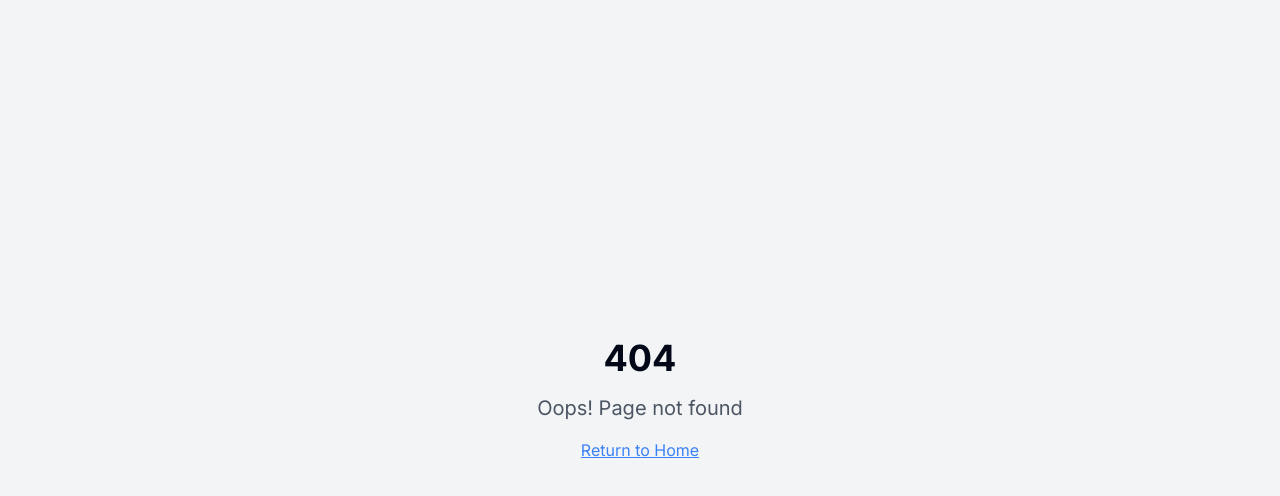
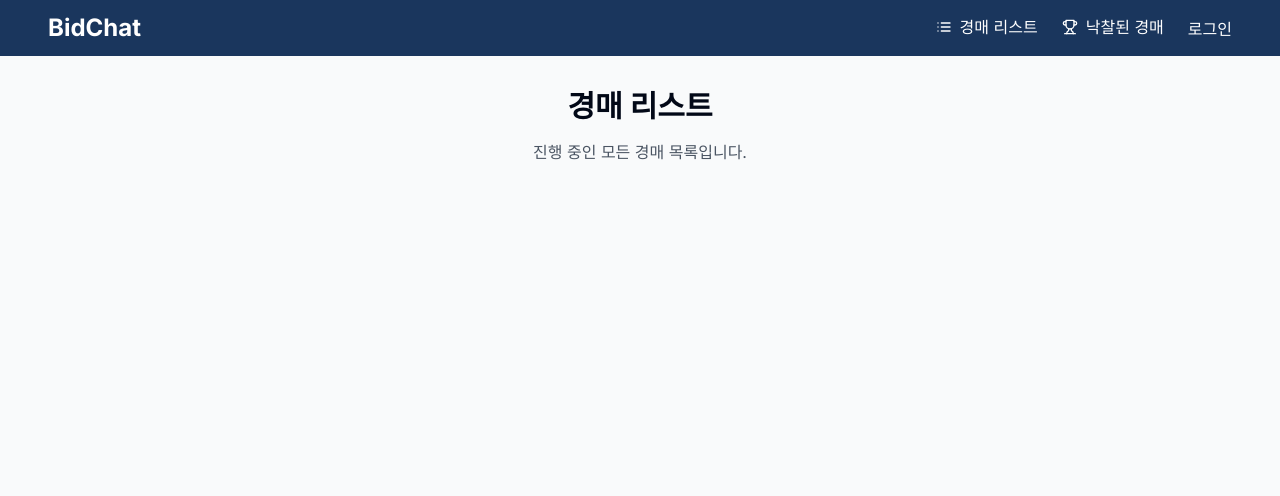
Before and after one commit to rlawjdgkr/bidchat-exchange, a React (Vite) app: page /auctions in a window 1280 px wide. Before the commit this address had no page. Shown: the top 496 px of the page. Built offline with nearby package versions, Linux system fonts and the light colour scheme.

Commit message:
Add links to header
Adds links for auctions and won auctions to the header.

```diff
--- a/src/App.tsx
+++ b/src/App.tsx
@@ -6,6 +6,8 @@ import { QueryClient, QueryClientProvider } from "@tanstack/react-query";
 import { BrowserRouter, Routes, Route } from "react-router-dom";
 import Index from "./pages/Index";
 import NotFound from "./pages/NotFound";
+import Auctions from "./pages/Auctions";
+import WonAuctions from "./pages/WonAuctions";
 
 const queryClient = new QueryClient();
 
@@ -17,6 +19,8 @@ const App = () => (
       <BrowserRouter>
         <Routes>
           <Route path="/" element={<Index />} />
+          <Route path="/auctions" element={<Auctions />} />
+          <Route path="/won-auctions" element={<WonAuctions />} />
           <Route path="*" element={<NotFound />} />
         </Routes>
       </BrowserRouter>
--- a/src/components/Layout.tsx
+++ b/src/components/Layout.tsx
@@ -1,6 +1,7 @@
 
 import React from "react";
 import { Link } from "react-router-dom";
+import { Trophy, List } from "lucide-react";
 
 const Layout = ({ children }: { children: React.ReactNode }) => {
   return (
@@ -10,9 +11,14 @@ const Layout = ({ children }: { children: React.ReactNode }) => {
           <Link to="/" className="text-2xl font-bold">
             BidChat
           </Link>
-          <div className="space-x-4">
-            <Link to="/auctions" className="hover:text-accent">
-              경매
+          <div className="space-x-6">
+            <Link to="/auctions" className="hover:text-accent inline-flex items-center gap-2">
+              <List className="w-4 h-4" />
+              경매 리스트
+            </Link>
+            <Link to="/won-auctions" className="hover:text-accent inline-flex items-center gap-2">
+              <Trophy className="w-4 h-4" />
+              낙찰된 경매
             </Link>
             <Link to="/login" className="hover:text-accent">
               로그인
--- /dev/null
+++ b/src/pages/Auctions.tsx
@@ -0,0 +1,15 @@
+
+import Layout from "@/components/Layout";
+
+const Auctions = () => {
+  return (
+    <Layout>
+      <div className="text-center">
+        <h1 className="text-3xl font-bold mb-4">경매 리스트</h1>
+        <p className="text-gray-600">진행 중인 모든 경매 목록입니다.</p>
+      </div>
+    </Layout>
+  );
+};
+
+export default Auctions;
--- /dev/null
+++ b/src/pages/WonAuctions.tsx
@@ -0,0 +1,15 @@
+
+import Layout from "@/components/Layout";
+
+const WonAuctions = () => {
+  return (
+    <Layout>
+      <div className="text-center">
+        <h1 className="text-3xl font-bold mb-4">낙찰된 경매</h1>
+        <p className="text-gray-600">완료된 경매 목록입니다.</p>
+      </div>
+    </Layout>
+  );
+};
+
+export default WonAuctions;
```
